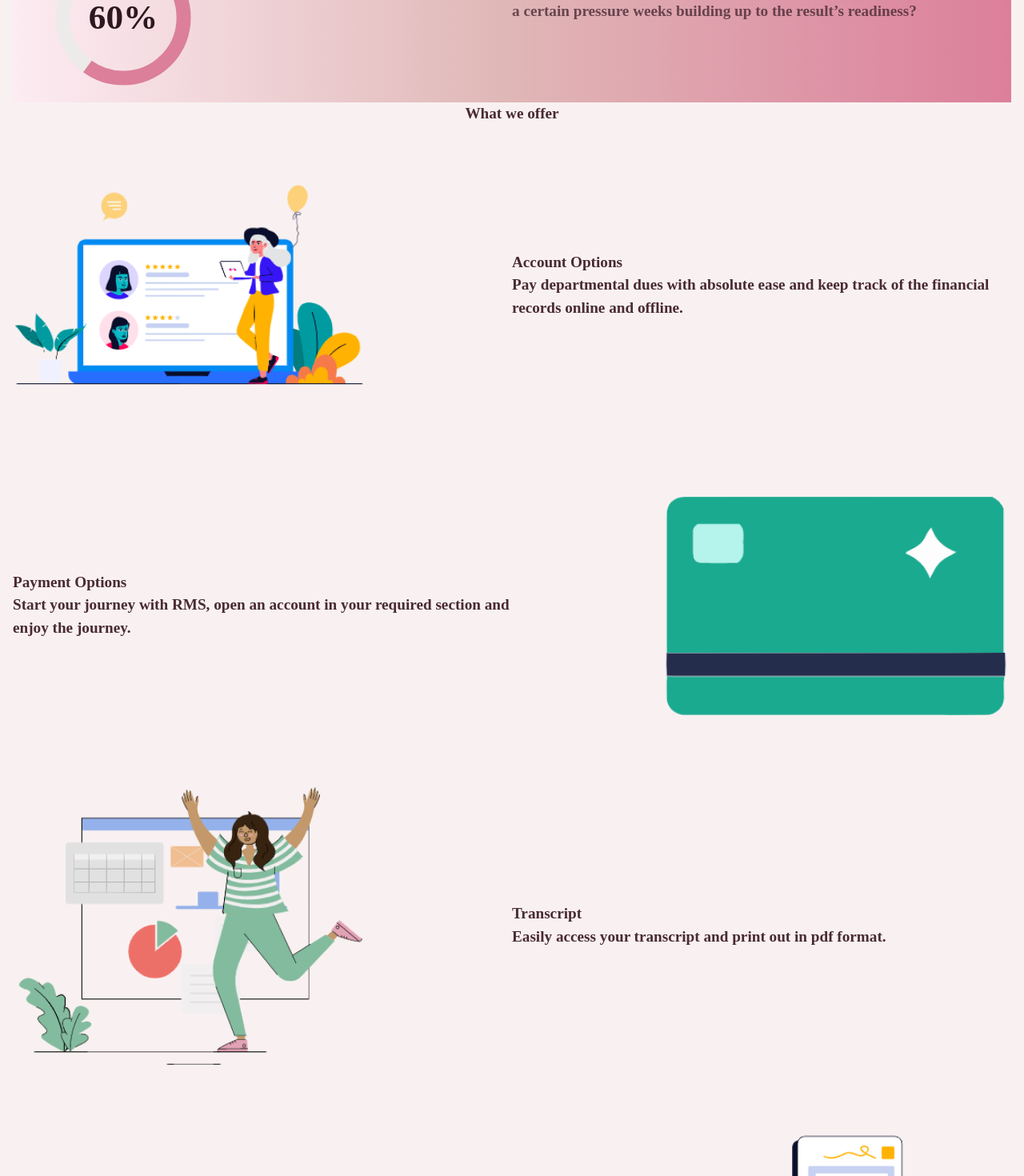
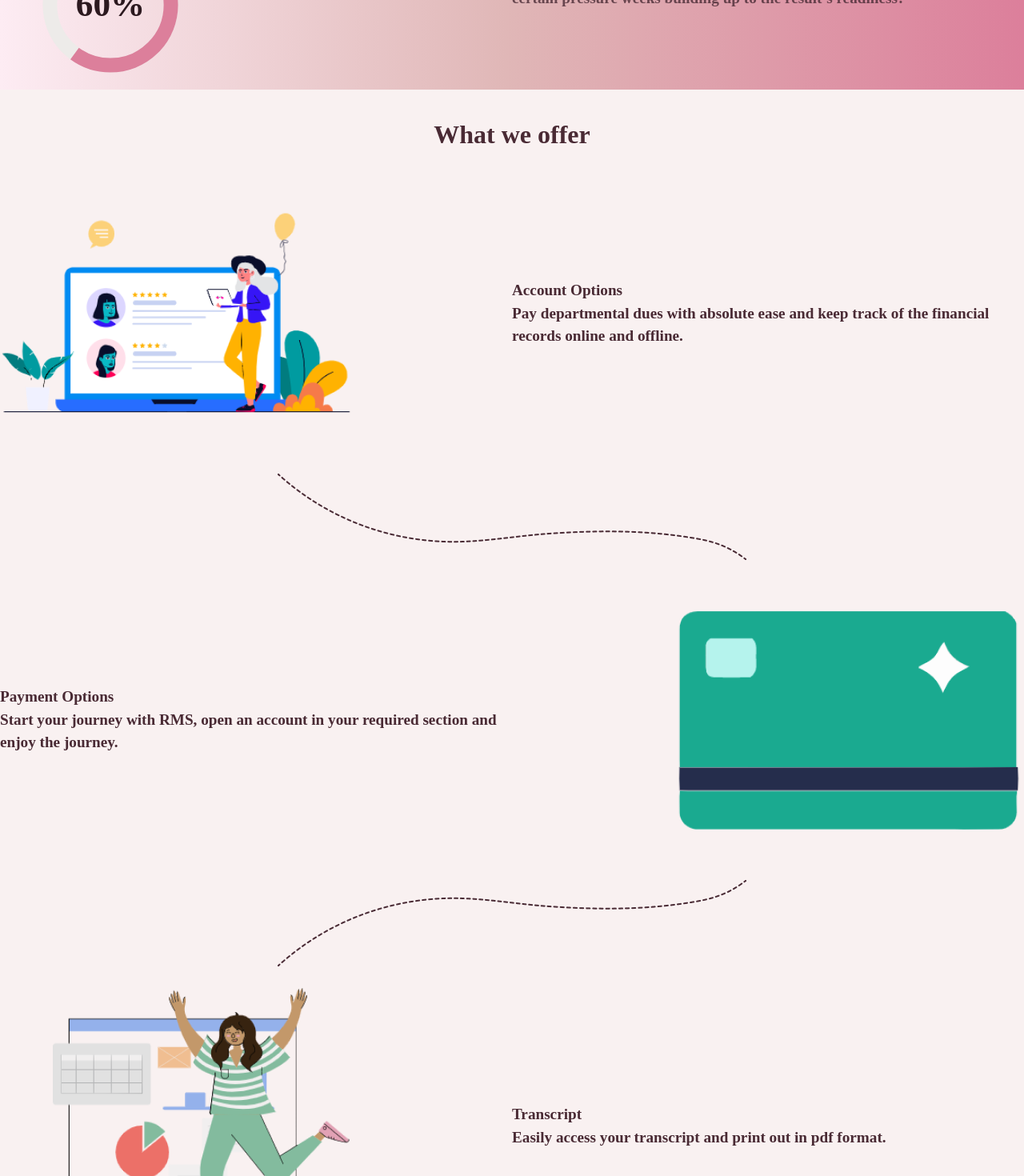
Before and after one commit to AchevaEnterprise/RMS-landing-page, a React (Create React App) app: page / in a window 1280 px wide. Shown: the part 700-2170 px from the top of the page at 80% size. Built offline with nearby package versions, Linux system fonts and the light colour scheme.

Commit message:
adding animation features

```diff
--- a/src/components/Body.tsx
+++ b/src/components/Body.tsx
@@ -19,7 +19,6 @@ const Body = () => {
 
   return (
     <Box
-      p="1rem"
       maxW="1400px"
       m="0 auto"
       fontFamily="inherit"
--- a/src/components/Offer.tsx
+++ b/src/components/Offer.tsx
@@ -11,8 +11,13 @@ import vector4 from "../Images/vector4.png";
 
 const Offer = () => {
   return (
-    <Box color="#492A34">
-      <Text as="h1" textAlign="center" color="inherit">
+    <Box textColor="#492A34" my="2rem">
+      <Text
+        as="h1"
+        textAlign="center"
+        color="inherit"
+        fontWeight={600}
+        fontSize="2rem">
         What we offer
       </Text>
       <Flex alignItems="center" justifyContent="space-between">
@@ -27,6 +32,8 @@ const Offer = () => {
           </Text>
         </Flex>
       </Flex>
+      <Box></Box>
+      <Image src={vector1} alt="direction 1" m="0 auto" />
       <Flex alignItems="center" justifyContent="space-between">
         <Flex flexDir="column" width="50%">
           <Text as="h2">Payment Options</Text>
@@ -39,7 +46,7 @@ const Offer = () => {
           <Image src={creditCard} alt="credit-card" />
         </Flex>
       </Flex>
-
+      <Image src={vector2} alt="direction 2" m="0 auto" />
       <Flex alignItems="center" justifyContent="space-between">
         <Flex>
           <Image src={happy} alt="transcript-happy" />
@@ -51,6 +58,7 @@ const Offer = () => {
           </Text>
         </Flex>
       </Flex>
+      <Image src={vector3} alt="direction 3" m="0 auto" />
       <Flex alignItems="center" justifyContent="space-between">
         <Flex flexDir="column" width="50%">
           <Text as="h2">Error Reduction</Text>
@@ -63,6 +71,7 @@ const Offer = () => {
           <Image src={aluraRemote} alt="alurasearch" />
         </Flex>
       </Flex>
+      <Image src={vector4} alt="direction 4" m="0 auto" />
       <Flex alignItems="center" justifyContent="space-between">
         <Flex>
           <Image src={phone} alt="alurasearch" />
```
